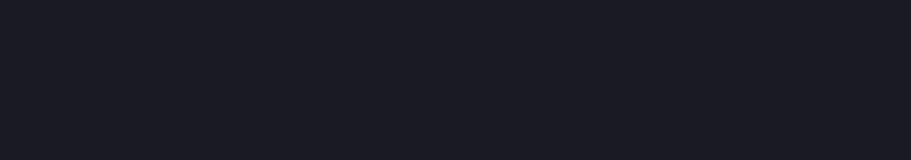
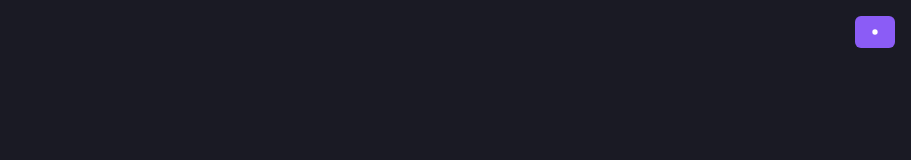
Before and after one commit to paglieranipietro/Parcheggio, a React (Vite) app in the folder frontend/: page /login in a window 1280 px wide. Shown: the top 160 px of the page, without its empty margins (369-1280 px from the left). Built offline with nearby package versions, Linux system fonts and the light colour scheme.

Commit message:
implementazione tema bianco in register e login

```diff
--- a/frontend/src/pages/Login.jsx
+++ b/frontend/src/pages/Login.jsx
@@ -1,9 +1,11 @@
 import React from 'react';
 import { useNavigate, Link } from 'react-router-dom';
+import { useTheme } from '../context/ThemeContext';
 import LoginForm from '../components/auth/LoginForm';
 
 const Login = () => {
   const navigate = useNavigate();
+  const { isDark, toggleTheme } = useTheme();
 
   const handleRedirect = (role) => {
     // In base a come avete impostato App.jsx:
@@ -17,7 +19,24 @@ const Login = () => {
   };
 
   return (
-    <div className="min-h-screen flex items-center justify-center bg-lib-secondary">
+    <div className="min-h-screen flex items-center justify-center bg-lib-secondary relative">
+      {/* Bottone tema - top right */}
+      <button
+        onClick={toggleTheme}
+        className="absolute top-4 right-4 px-3 py-2 bg-lib-primary text-white rounded-md hover:opacity-90 transition-opacity font-medium text-sm flex items-center gap-2"
+        title={isDark ? 'Passa a modalità chiara' : 'Passa a modalità scura'}
+      >
+        {isDark ? (
+          <svg className="w-4 h-4" fill="currentColor" viewBox="0 0 24 24">
+            <path d="M12 3v1m0 16v1m9-9h-1m-16 0H1m15.657 5.657l-.707-.707M6.343 6.343l-.707-.707m12.728 0l-.707.707M6.343 17.657l-.707.707M16 12a4 4 0 11-8 0 4 4 0 018 0z" />
+          </svg>
+        ) : (
+          <svg className="w-4 h-4" fill="currentColor" viewBox="0 0 24 24">
+            <path d="M21 12.79A9 9 0 1 1 11.21 3 7 7 0 0 0 21 12.79z" />
+          </svg>
+        )}
+      </button>
+
       <div className="max-w-md w-full bg-lib-card p-8 rounded-lg shadow-lg border border-lib-border">
         <h1 className="text-2xl font-bold mb-2 text-lib-primary text-center">Benvenuto in Brescia Parking</h1>
         <p className="text-gray-300 mb-6 text-center">Ottimizza il tuo percorso, riduci le emissioni.</p>
--- a/frontend/src/pages/Register.jsx
+++ b/frontend/src/pages/Register.jsx
@@ -1,5 +1,6 @@
 import { useState } from 'react';
 import { useNavigate, Link } from 'react-router-dom';
+import { useTheme } from '../context/ThemeContext';
 import RegisterForm from '../../components/auth/RegisterForm';
 import { mockApi } from '../../services/mockApi';
 
@@ -7,6 +8,7 @@ const Register = () => {
   const [error, setError] = useState('');
   const [isLoading, setIsLoading] = useState(false);
   const navigate = useNavigate();
+  const { isDark, toggleTheme } = useTheme();
 
   const handleRegister = async (userData) => {
     setIsLoading(true);
@@ -25,7 +27,24 @@ const Register = () => {
   };
 
   return (
-    <div className="min-h-screen bg-lib-dark flex flex-col justify-center items-center p-4">
+    <div className="min-h-screen bg-lib-dark flex flex-col justify-center items-center p-4 relative">
+      {/* Bottone tema - top right */}
+      <button
+        onClick={toggleTheme}
+        className="absolute top-4 right-4 px-3 py-2 bg-lib-primary text-white rounded-md hover:opacity-90 transition-opacity font-medium text-sm flex items-center gap-2"
+        title={isDark ? 'Passa a modalità chiara' : 'Passa a modalità scura'}
+      >
+        {isDark ? (
+          <svg className="w-4 h-4" fill="currentColor" viewBox="0 0 24 24">
+            <path d="M12 3v1m0 16v1m9-9h-1m-16 0H1m15.657 5.657l-.707-.707M6.343 6.343l-.707-.707m12.728 0l-.707.707M6.343 17.657l-.707.707M16 12a4 4 0 11-8 0 4 4 0 018 0z" />
+          </svg>
+        ) : (
+          <svg className="w-4 h-4" fill="currentColor" viewBox="0 0 24 24">
+            <path d="M21 12.79A9 9 0 1 1 11.21 3 7 7 0 0 0 21 12.79z" />
+          </svg>
+        )}
+      </button>
+
       <div className="w-full max-w-xl bg-lib-card border border-lib-border rounded-2xl p-6">
         <div className="text-center mb-5">
           <h2 className="text-3xl font-bold text-white mb-2">
```
